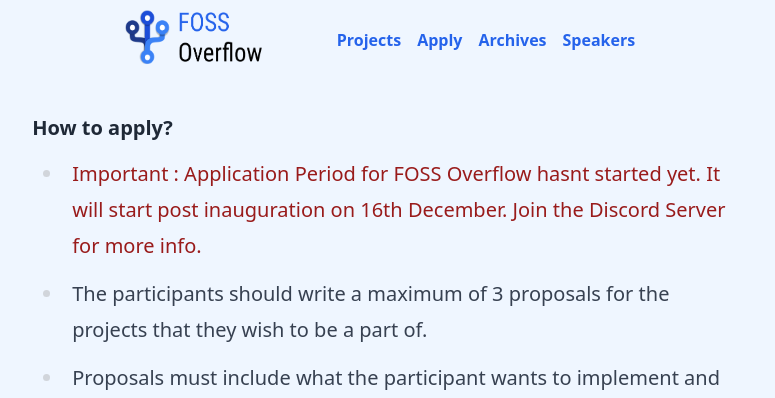
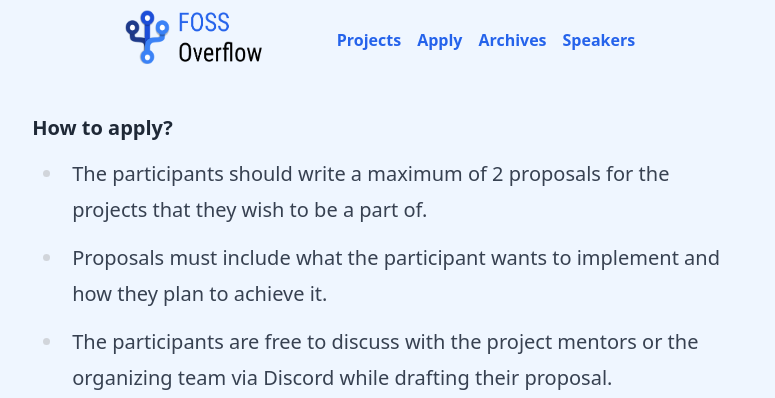
Before and after one commit to OpenLake/FOSS-Overflow, a Next.js app: page /apply in a window 1280 px wide. Shown: the top 398 px of the page, without its empty margins (252-1027 px from the left). Built offline with nearby package versions, Linux system fonts and the light colour scheme.

Commit message:
content fix

```diff
--- a/pages/apply.js
+++ b/pages/apply.js
@@ -10,11 +10,8 @@ export default function Apply() {
 			<div className="prose lg:prose-xl mx-auto px-4 mt-8">
 				<h4 className="text-gray-800">How to apply?</h4>
 				<ul>
-				<li className="text-red-800">
-						Important : Application Period for FOSS Overflow hasnt started yet. It will start post inauguration on 16th December. Join the Discord Server for more info.
-					</li>
 					<li>
-						The participants should write a maximum of 3 proposals for the
+						The participants should write a maximum of 2 proposals for the
 						projects that they wish to be a part of.
 					</li>
 					<li>
```
Also changed, not shown: 1 other file (tests, documents, lock files or other folders).
